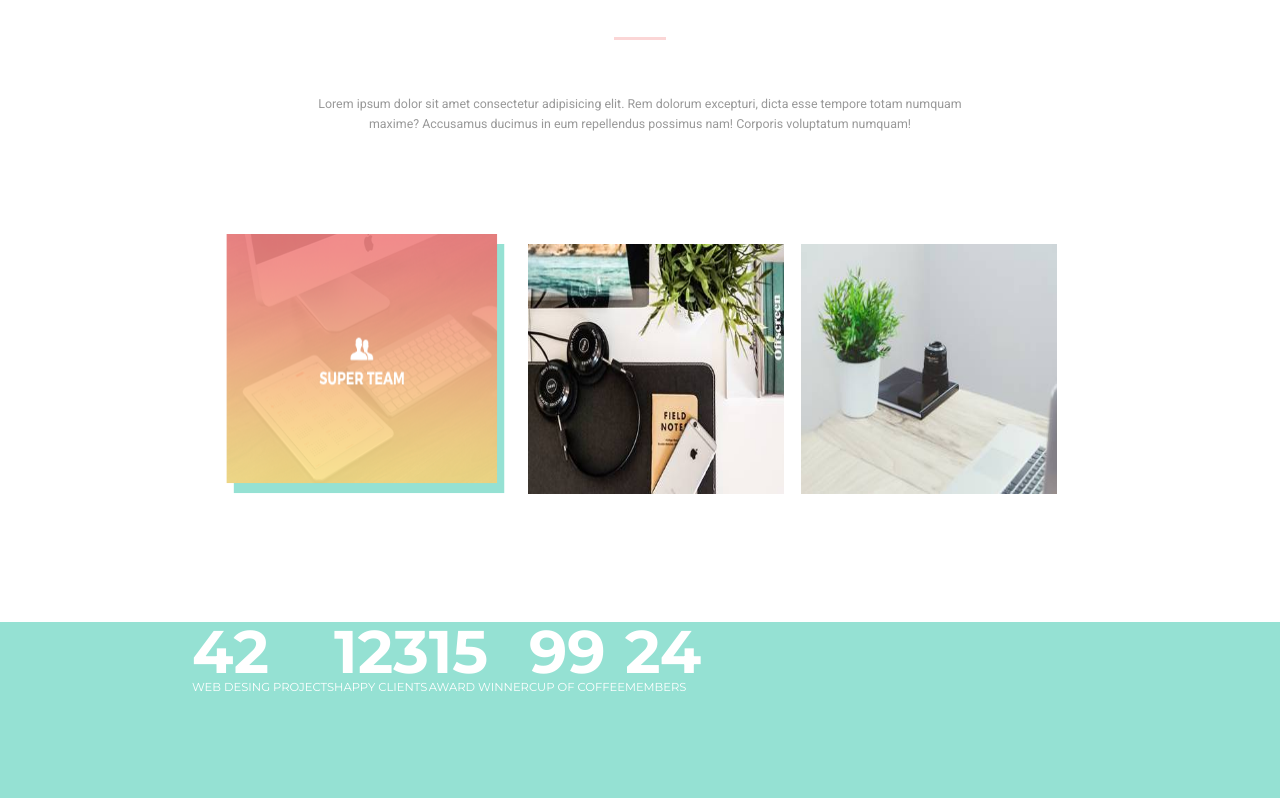
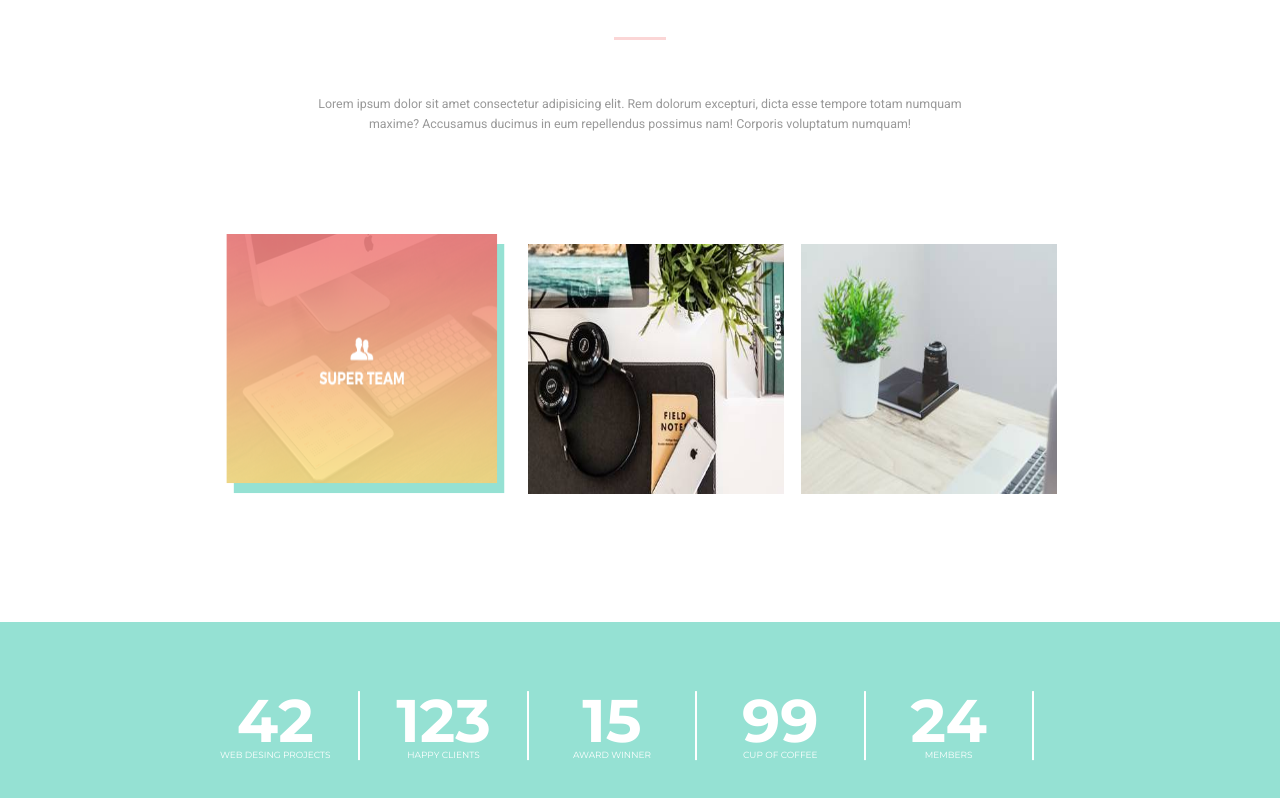
Before and after one commit to EditaPoc/MogoTemplate, a plain HTML site: page index.html in a window 1280 px wide. Shown: the part 900-1698 px from the top of the page. Drawn offline with Linux system fonts and the light colour scheme.

Commit message:
done what done

```diff
--- a/style.scss
+++ b/style.scss
@@ -195,6 +195,12 @@ body {
     .row div {
       display: inline-block;
       color: white;
+      width: 14%;
+      text-align: center;
+      transform: translateY(100%);
+      padding-right: 1.6vw;
+      padding-left: 1.6vw;
+      border-right: 2px solid white;
 
       h6 {
         font-family: "Montserrat", sans-serif;
@@ -204,7 +210,7 @@ body {
       }
 
       p {
-          font-size: 0.9vw;
+          font-size: 0.7vw;
           font-family: "Montserrat", sans-serif;
       }
     }
```
Also changed, not shown: style.css, 1 other file.
